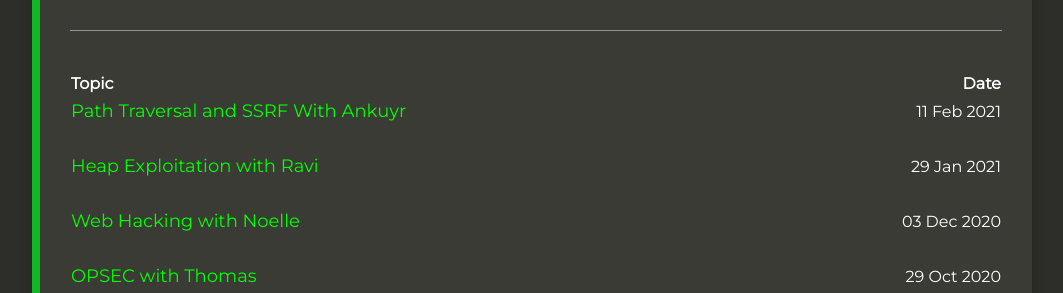
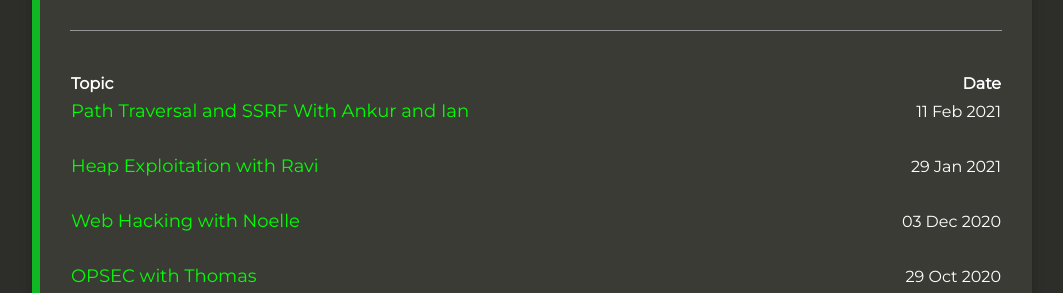
Before and after one commit to sigpwny/sigpwny.github.io-archive, a Jekyll site: the page built from presentation.md, in a window 1280 px wide and 900 px high. Shown: the part 279-572 px from the top of the window, without its empty margins (108-1171 px from the left). Built offline with Jekyll 4.4.1, drawn with Linux system fonts in a browser that asks for light colours; nearby versions of some CDN libraries.

Commit message:
Roles and typos

```diff
--- a/presentation.md
+++ b/presentation.md
@@ -4,7 +4,7 @@ title: Presentations
 presentations: [
   {
     link: "https://docs.google.com/presentation/d/1AINmKI21pyh-rOMkLmXm_5nqzNbL8YO6XNZX2Q1b420/",
-    title: "Path Traversal and SSRF With Ankuyr",
+    title: "Path Traversal and SSRF With Ankur and Ian",
     date: "2021-02-11",
   },
   {
```
